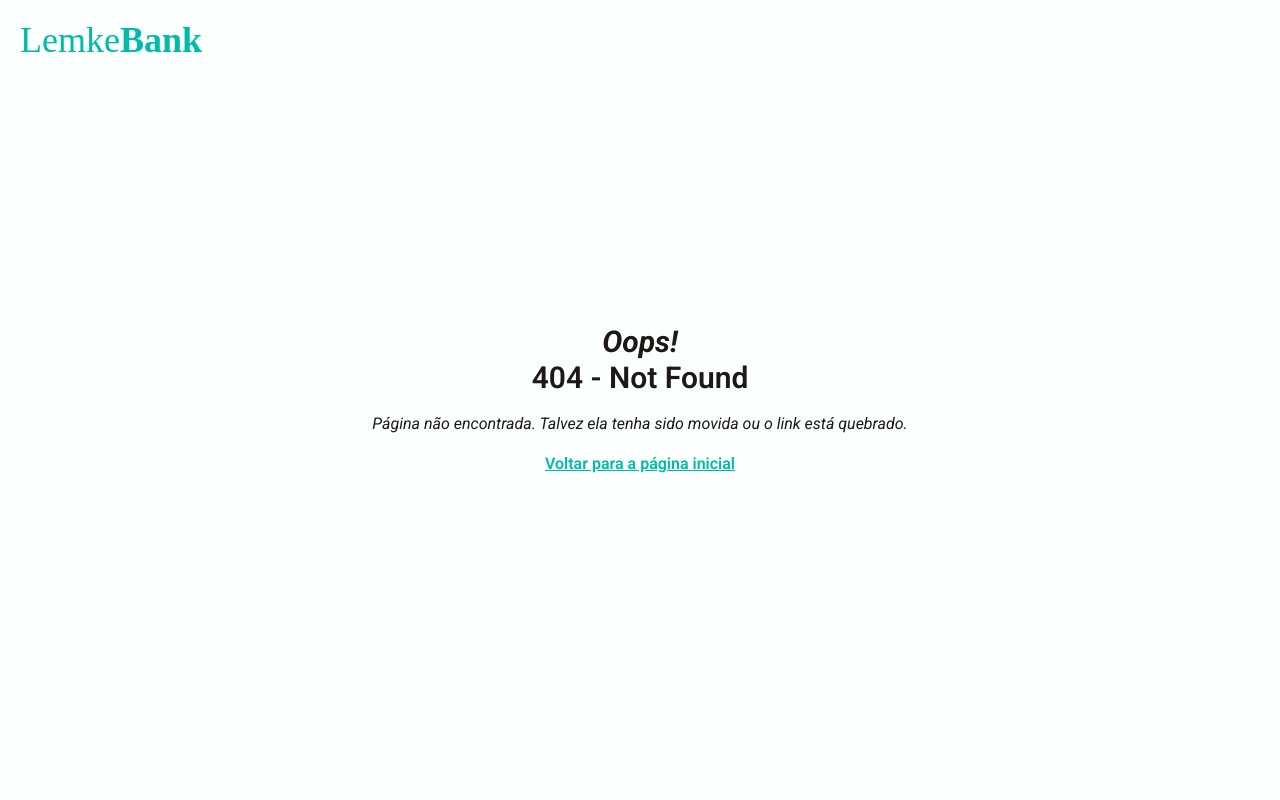
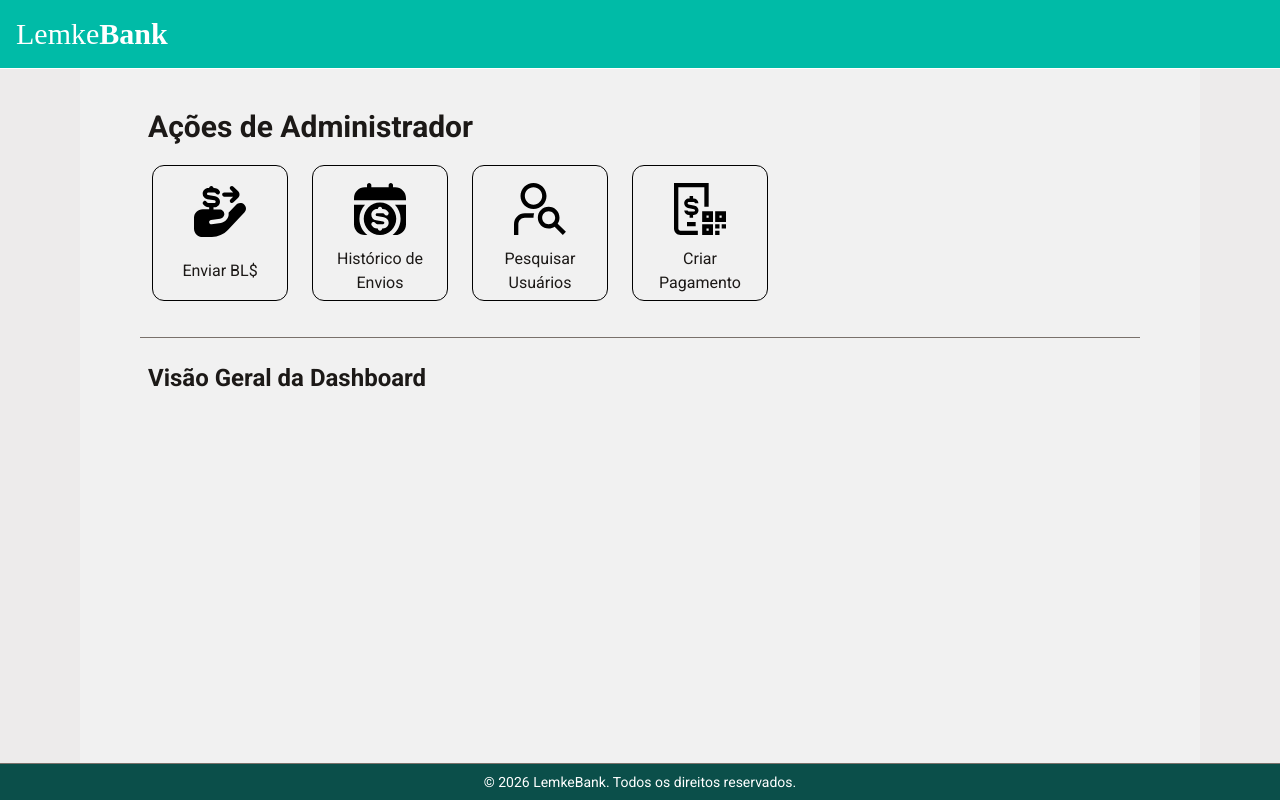
Before and after one commit to mathiasscherer2007/lemke-bank, a SvelteKit app in the folder client/: page /admin in a window 1280 px wide. Before the commit this address had no page. Built offline with nearby package versions, Linux system fonts and the light colour scheme; a web font is replaced by a local one.

Commit message:
Create admin actions page

```diff
--- /dev/null
+++ b/client/src/routes/admin/+layout.svelte
@@ -0,0 +1,18 @@
+<script lang="ts">
+  import MainFooter from '$lib/components/MainFooter.svelte';
+  import MainHeader from '$lib/components/MainHeader.svelte';
+
+  let { children } = $props();
+</script>
+
+<div class="flex min-h-screen flex-col">
+  <MainHeader />
+  <main class="flex flex-col flex-1 bg-stone-200/75 lg:px-20 dark:bg-[rgb(36,36,35)]">
+    <div class="flex flex-col flex-1 h-full px-3 lg:px-15 py-5 lg:py-10 text-stone-900 bg-[#f1f1f1] dark:bg-[rgb(46,46,45)] dark:text-white">
+      {@render children()}
+    </div>
+  </main>
+  <span class="hidden lg:inline">
+    <MainFooter />
+  </span>
+</div>
--- /dev/null
+++ b/client/src/routes/admin/+page.svelte
@@ -0,0 +1,24 @@
+<script lang="ts">
+  import payIcon from '$lib/assets/icons/pay.svg';
+  import statementIcon from '$lib/assets/icons/statement.svg';
+  import userSearch from '$lib/assets/icons/user-search.svg';
+  import createPayment from '$lib/assets/icons/create-payment.svg';
+
+  import SquareLink from '$lib/components/SquareLink.svelte';
+
+  const links = [
+    { title: 'Enviar BL$', icon: payIcon, link: '/admin/transfer' },
+    { title: 'Histórico de Envios', icon: statementIcon, link: '/admin/transferhistory' },
+    { title: 'Pesquisar Usuários', icon: userSearch, link: '/admin/usersearch' },
+    { title: 'Criar Pagamento', icon: createPayment, link: '/admin/createpayment' }
+  ] as const;
+</script>
+
+<h1 class="lg:pl-2 text-2xl lg:text-3xl font-bold">Ações de Administrador</h1>
+<div class="mt-2 flex h-30 overflow-x-auto overflow-y-hidden lg:h-40">
+  {#each links as { title, icon, link } (link)}
+    <SquareLink {title} {icon} {link} />
+  {/each}
+</div>
+<hr class="my-4 lg:my-6 border-stone-500" />
+<h2 class="lg:pl-2 text-xl lg:text-2xl font-bold">Visão Geral da Dashboard</h2>
```
Also changed, not shown: client/src/lib/assets/icons/create-payment.svg (added), client/src/lib/assets/icons/user-search.svg (added).
